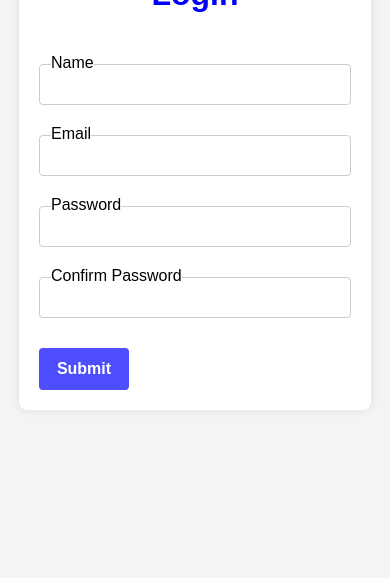
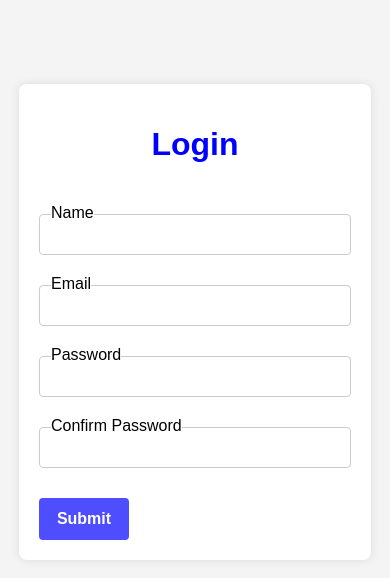
Before and after one commit to adnan2188/Formik_Form, a React (Vite) app: page / in a window 390 px wide. Shown: the top 578 px of the page. Built offline with nearby package versions, Linux system fonts and the light colour scheme.

Commit message:
background color changed

```diff
--- a/src/components/My_style.css
+++ b/src/components/My_style.css
@@ -101,7 +101,7 @@ p {
 @media screen and (max-width: 500px) {
     form {
         width: 80%;
-        margin-top: -500px;
+        margin-top: -200px;
     }
 
 
```
